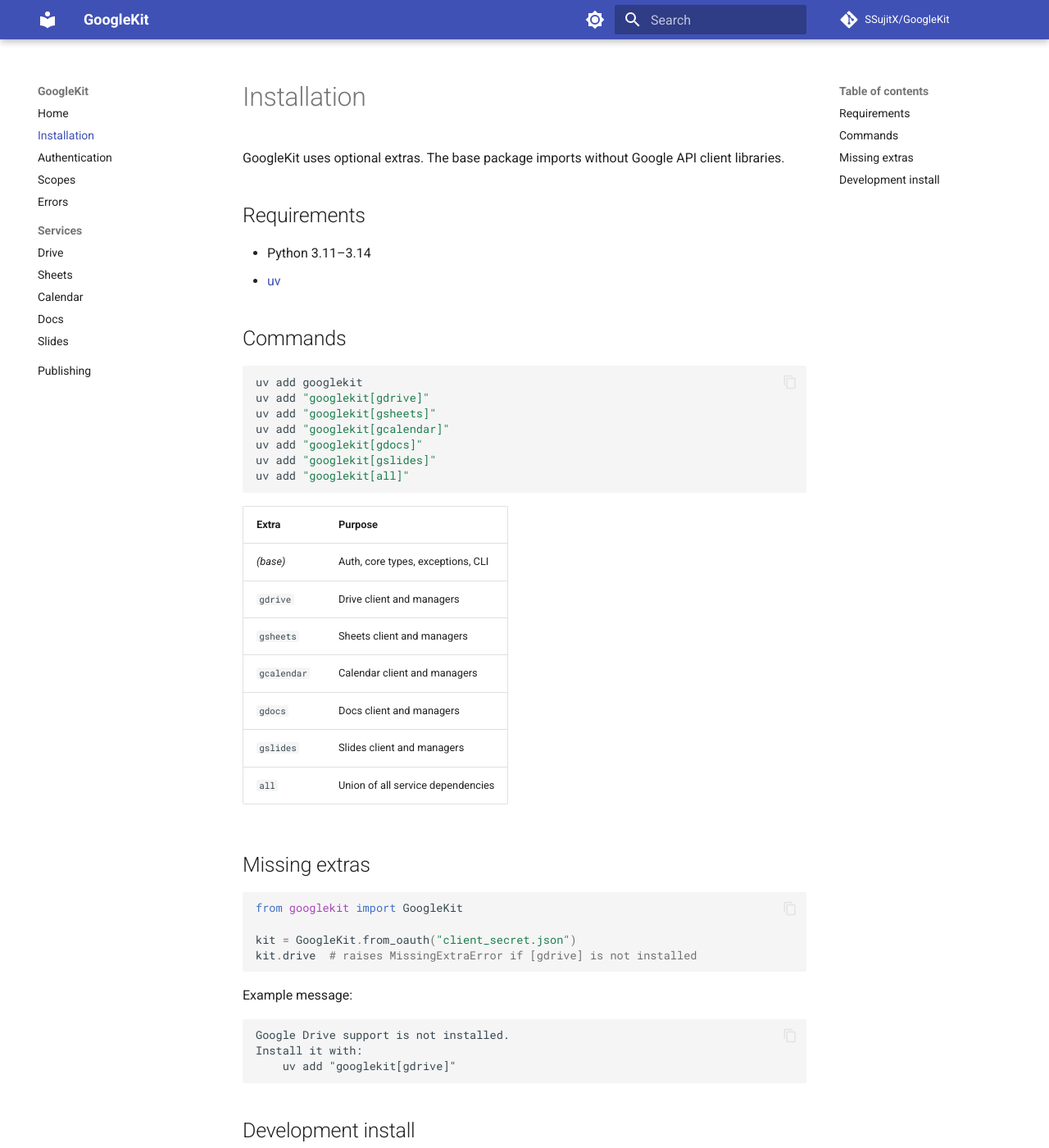
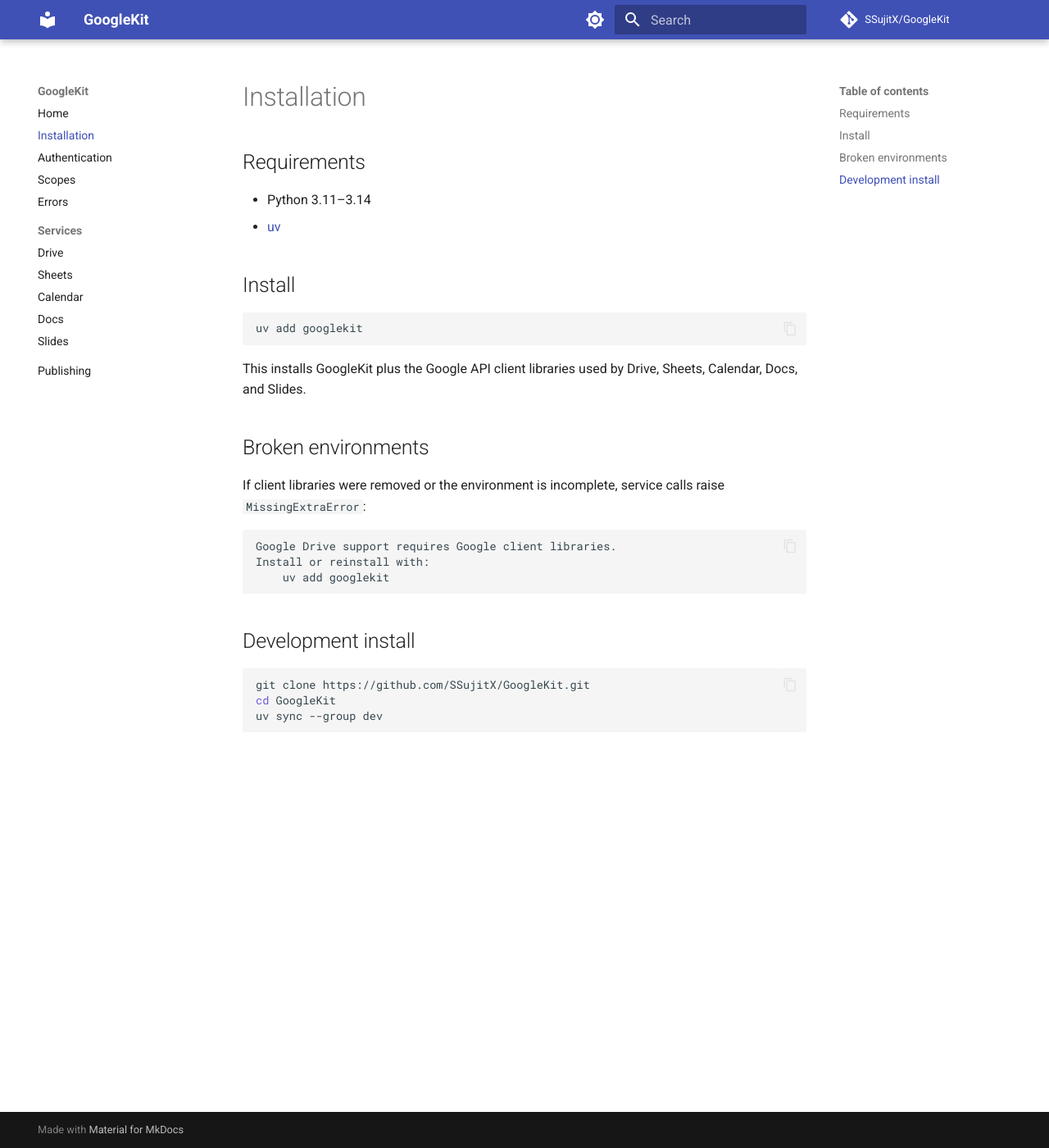
Before and after one commit to SSujitX/GoogleKit, an MkDocs documentation site: the page built from docs/installation.md, in a window 1280 px wide and 1400 px high. Shown: the whole window at 82% size. Built offline with MkDocs 1.6.1 and Material for MkDocs 9.7.7, drawn with Linux system fonts in a browser that asks for light colours; comment, search, counter and statistics services are not loaded.

Commit message:
docs: Simplify installation instructions by consolidating optional extras and clarifying error handling for missing Google client libraries

````diff
--- a/docs/installation.md
+++ b/docs/installation.md
@@ -1,49 +1,26 @@
 # Installation
-
-GoogleKit uses optional extras. The base package imports without Google API client libraries.
 
 ## Requirements
 
 - Python 3.11–3.14
 - [uv](https://docs.astral.sh/uv/)
 
-## Commands
+## Install
 
 ```bash
 uv add googlekit
-uv add "googlekit[gdrive]"
-uv add "googlekit[gsheets]"
-uv add "googlekit[gcalendar]"
-uv add "googlekit[gdocs]"
-uv add "googlekit[gslides]"
-uv add "googlekit[all]"
 ```
 
-| Extra | Purpose |
-| ----- | ------- |
-| *(base)* | Auth, core types, exceptions, CLI |
-| `gdrive` | Drive client and managers |
-| `gsheets` | Sheets client and managers |
-| `gcalendar` | Calendar client and managers |
-| `gdocs` | Docs client and managers |
-| `gslides` | Slides client and managers |
-| `all` | Union of all service dependencies |
+This installs GoogleKit plus the Google API client libraries used by Drive, Sheets, Calendar, Docs, and Slides.
 
-## Missing extras
+## Broken environments
 
-```python
-from googlekit import GoogleKit
-
-kit = GoogleKit.from_oauth("client_secret.json")
-kit.drive  # raises MissingExtraError if [gdrive] is not installed
-```
-
-Example message:
+If client libraries were removed or the environment is incomplete, service calls raise `MissingExtraError`:
 
 ```text
-Google Drive support is not installed.
-Install it with:
-    uv add "googlekit[gdrive]"
+Google Drive support requires Google client libraries.
+Install or reinstall with:
+    uv add googlekit
 ```
 
 ## Development install
@@ -51,5 +28,5 @@
 ```bash
 git clone https://github.com/SSujitX/GoogleKit.git
 cd GoogleKit
-uv sync --all-extras
+uv sync --group dev
 ```
````
